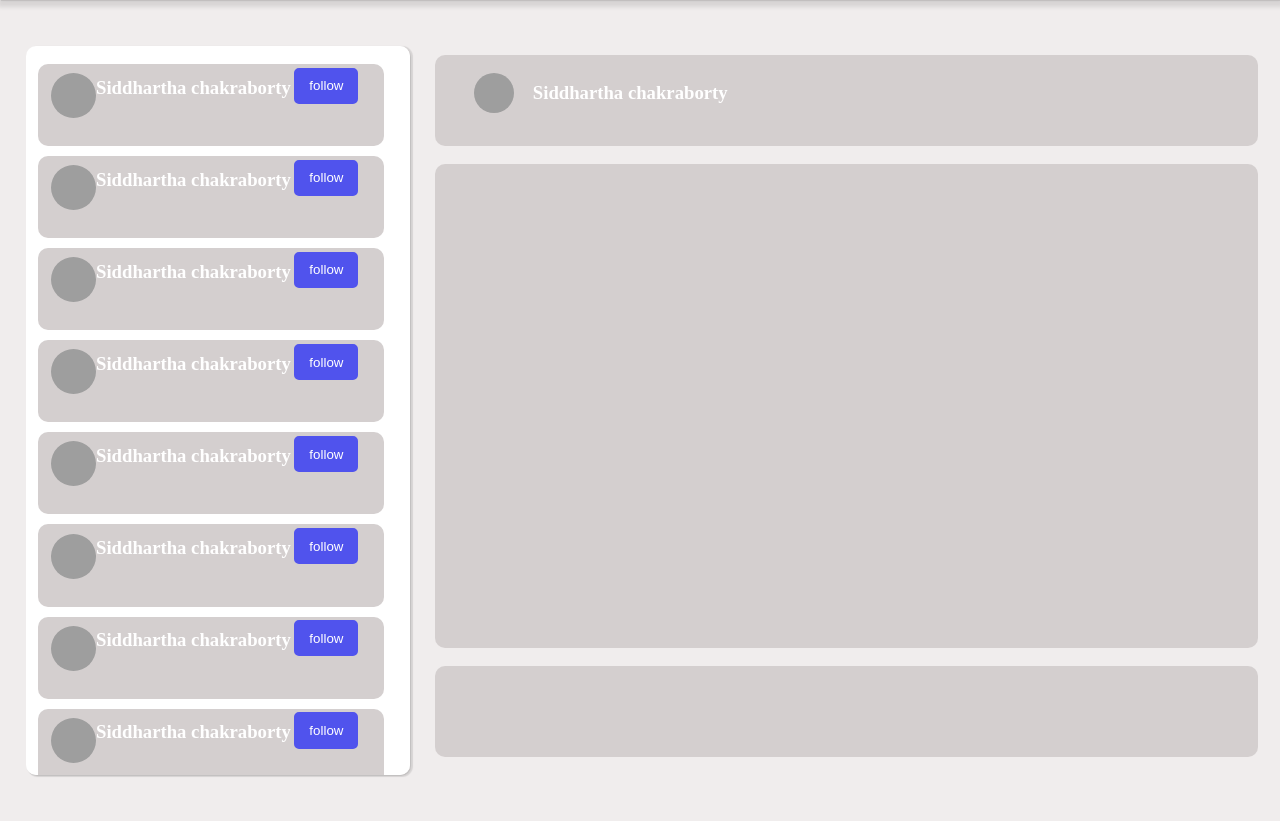
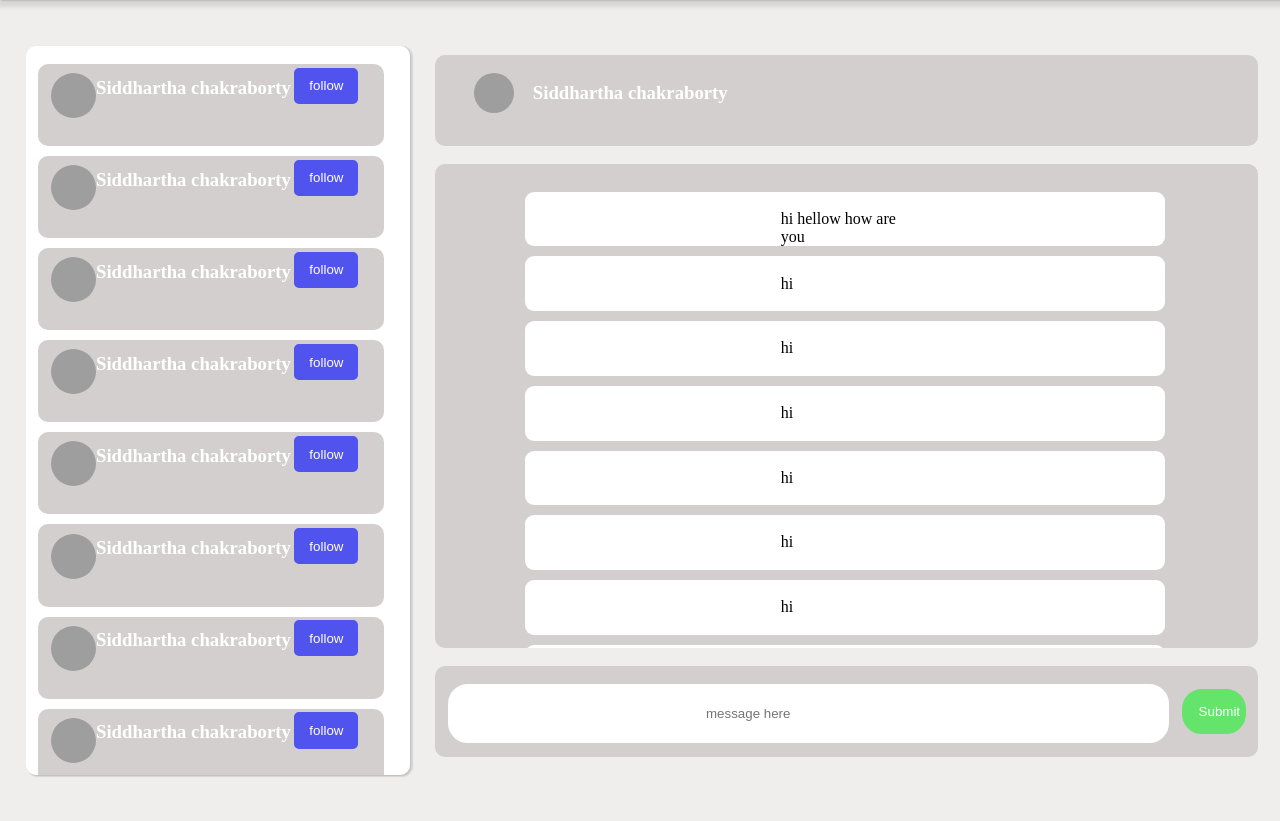
Before and after one commit to Siddhar100/FaceBook_Clone, a Flask app: template templates/Message.html in a window 1280 px wide. Shown: the part 91-912 px from the top of the page. Run offline with Flask 3, Linux system fonts and the light colour scheme; the template is opened without the code that fills it, so the values that code supplies are empty; grey boxes are pictures that could not be loaded.

Commit message:
Message view completed!

```diff
--- a/templates/Message.html
+++ b/templates/Message.html
@@ -103,10 +103,39 @@
 
         </header_element>
         <body_element>
-
+                 <message>
+                     hi hellow how are you
+                 </message>
+                 <message>
+                    hi
+                </message>
+                <message>
+                    hi
+                </message>
+                <message>
+                    hi
+                </message>
+                <message>
+                    hi
+                </message>
+                <message>
+                    hi
+                </message>
+                <message>
+                    hi
+                </message>
+                <message>
+                    hi
+                </message>
+                <message>
+                    hi
+                </message>
         </body_element>
         <buttom_element>
-
+               <form>
+                  <input type="text" name="msg" placeholder="message here">
+                  <input type="submit">
+               </form>
         </buttom_element>
 
     </main>
--- a/templates/message.css
+++ b/templates/message.css
@@ -73,7 +73,7 @@ header nav form button {
 
 main {
 
-   display: grid;
+    display: grid;
 }
 
 main peoples {
@@ -114,7 +114,7 @@ main peoples header_element {
     width: 28vw;
 }
 
-main  header_element {
+main header_element {
     position: fixed;
     top: 16vh;
     left: 34vw;
@@ -131,7 +131,7 @@ main peoples header_element h2 {
     text-align: center;
 }
 
-main  header_element img {
+main header_element img {
     float: left;
     position: relative;
     top: 2vh;
@@ -139,7 +139,7 @@ main  header_element img {
     left: 3vw;
 }
 
-main  header_element h3 {
+main header_element h3 {
     color: white;
     float: left;
     position: relative;
@@ -148,7 +148,7 @@ main  header_element h3 {
     left: 4.5vw;
 }
 
-main  body_element {
+main body_element {
     position: fixed;
     top: 28vh;
     left: 34vw;
@@ -156,18 +156,20 @@ main  body_element {
     height: 53vh;
     width: 64.3%;
     border-radius: 10px;
+    Overflow-y: scroll;
+    overflow-x: hidden;
 }
 
 .my_scroll_div {
     position: relative;
-    top:15vh;
-    Width:30vw;
-    Height:65vh;
+    top: 15vh;
+    Width: 30vw;
+    Height: 65vh;
     Overflow-y: scroll;
     overflow-x: hidden;
 }
 
-main peoples  body_element {
+main peoples body_element {
 
     position: relative;
     top: 32vh;
@@ -180,7 +182,7 @@ main peoples  body_element {
 }
 
 
-main peoples  body_element img {
+main peoples body_element img {
     float: left;
     position: relative;
     top: 2vh;
@@ -188,7 +190,7 @@ main peoples  body_element img {
     left: 1.5vw;
 }
 
-main peoples  body_element form input[type=submit] {
+main peoples body_element form input[type=submit] {
     position: relative;
 
     top: 3vh;
@@ -201,7 +203,7 @@ main peoples  body_element form input[type=submit] {
     border-color: 10px solid white;
 }
 
-main peoples  body_element h3 {
+main peoples body_element h3 {
     color: white;
 
     position: relative;
@@ -210,7 +212,7 @@ main peoples  body_element h3 {
     left: 3vw;
 }
 
-main  buttom_element {
+main buttom_element {
     position: fixed;
     top: 83vh;
     left: 34vw;
@@ -219,7 +221,8 @@ main  buttom_element {
     width: 64.3%;
     border-radius: 10px;
 }
-main peoples people{
+
+main peoples people {
     border-radius: 10px;
     float: left;
     color: white;
@@ -231,25 +234,75 @@ main peoples people{
     background-color: rgb(212, 207, 207);
     margin-bottom: 10px;
 }
-main peoples people img{
+
+main peoples people img {
     border-radius: 50%;
     position: relative;
     top: 1vh;
-    left:1vw;
+    left: 1vw;
 }
-main peoples people h3{
+
+main peoples people h3 {
     position: relative;
     top: -4vh;
-    left:4.5vw;
+    left: 4.5vw;
 }
-main peoples people form  input[type=submit]{
+
+main peoples people form input[type=submit] {
     color: white;
     background-color: rgb(80, 83, 237);
     border: 2px solid rgb(80, 83, 237);
     position: relative;
     top: -7.4vh;
-    left:20vw;
+    left: 20vw;
     height: 4vh;
     width: 5vw;
     border-radius: 5px;
 }
+
+main body_element message{
+    size: small;
+    display: block;
+    border-radius: 9px;
+    padding: 2vh 20vw;
+    position: relative;
+    top: 3vh;
+    left: 7vw;
+    background-color: white;
+    height: 2vh;
+    width: 10vw;
+    margin-bottom: 10px;
+}
+main buttom_element form input[type=text]{
+    float: left;
+    text-align: left;
+    size: small;
+    display: block;
+    border-radius: 20px;
+    border: 2px solid white;
+    padding: 2vh 20vw;
+    position: relative;
+    top: 2vh;
+    left: 1vw;
+    background-color: white;
+    height: 2vh;
+    width: 16vw;
+    margin-bottom: 10px;
+}
+main buttom_element form input[type=submit]{
+    color: white;
+    text-align: left;
+    size: small;
+    display: block;
+    border-radius: 20px;
+    border: 2px solid rgb(100, 228, 106);
+    padding-left: 15px;
+    padding-right: 3px;
+    position: relative;
+    top: 2.5vh;
+    left: 2vw;
+    background-color: rgb(100, 228, 106);
+    height: 5vh;
+    width: 5vw;
+    margin-bottom: 10px;
+}
```
